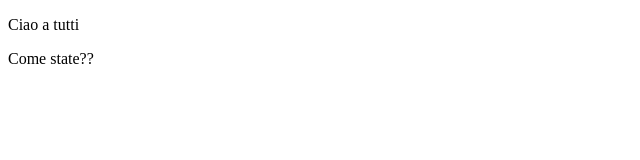
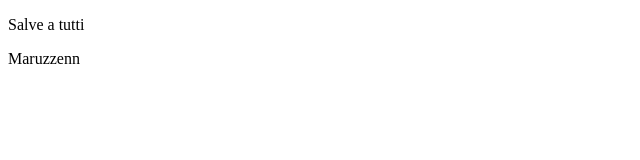
Before and after one commit to niccolosarti/RemoteGit, a plain HTML site: page Index.html in a window 1280 px wide. Shown: the full height of the page, 0-640 px from the left. Drawn offline with Linux system fonts and the light colour scheme.

Commit message:
SecondoCommit

```diff
--- a/Index.html
+++ b/Index.html
@@ -1,7 +1,7 @@
 <!DOCTYPE html>
 <html>
   <body>
-    <p>Ciao a tutti</p>
-    <p>Come state??</p>
+  <p>Salve a tutti</p>
+  <p>Maruzzenn</p>
   </body>
 </html>
```
